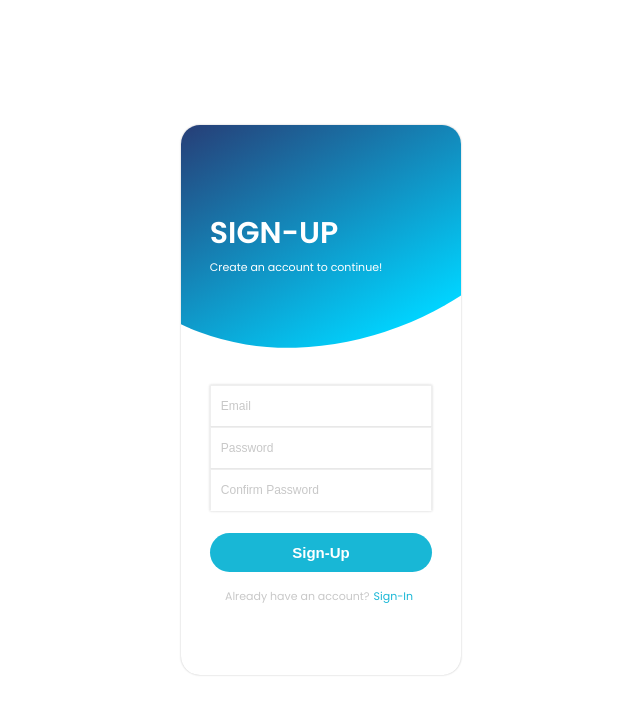
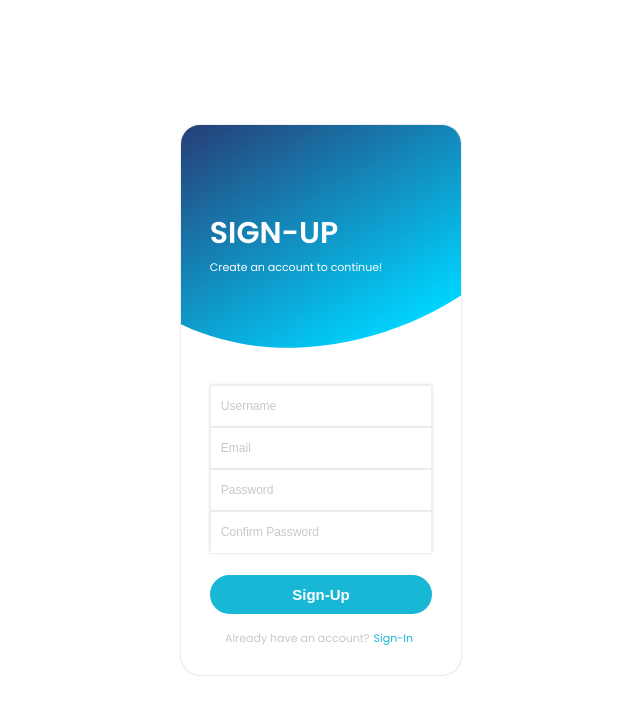
Before and after one commit to remediios/final-year-project, a React (Create React App) app in the folder front-end/fyp/: page /auth/signup in a window 1280 px wide. Shown: the top 714 px of the page, without its empty margins (319-959 px from the left). Built offline with nearby package versions, Linux system fonts and the light colour scheme; no server answers; the HTML template or start-up script is replaced by a standard one.

Commit message:
Error Handling on SignUp + conditional nesting code smell removal (ifs-switch statment) + Signup username feature with firebase signup function update

```diff
--- a/front-end/fyp/src/components/authentication/ResetPassword.js
+++ b/front-end/fyp/src/components/authentication/ResetPassword.js
@@ -18,11 +18,13 @@ const ResetPassword = () => {
   const { setCurrent } = useContext(AuthContext);
   const emailRef = useRef();
   const [error, setError] = useState("");
+  //eslint-disable-next-line
   const [loading, setLoading] = useState(false);
   const [message, setMessage] = useState("");
 
   useEffect(() => {
     return setCurrent("reset");
+    //eslint-disable-next-line
   }, []);
 
   async function handleSubmit(e) {
--- a/front-end/fyp/src/components/authentication/SignIn.js
+++ b/front-end/fyp/src/components/authentication/SignIn.js
@@ -20,10 +20,12 @@ const SignIn = () => {
   const emailRef = useRef();
   const passwordRef = useRef();
   const [error, setError] = useState("");
+  //eslint-disable-next-line
   const [loading, setLoading] = useState(false);
 
   useEffect(() => {
     return setCurrent("signin");
+    //eslint-disable-next-line
   }, []);
 
   async function handleSubmit(e) {
--- a/front-end/fyp/src/components/authentication/SignUp.js
+++ b/front-end/fyp/src/components/authentication/SignUp.js
@@ -17,33 +17,53 @@ const SignUp = () => {
   let navigate = useNavigate();
   const { setCurrent } = useContext(AuthContext);
   const { signup } = useAuth();
+  const usernameRef = useRef();
   const emailRef = useRef();
   const passwordRef = useRef();
   const passwordCheckRef = useRef();
   const [error, setError] = useState("");
+  //eslint-disable-next-line
   const [loading, setLoading] = useState(false);
+  const [val, setVal] = useState();
 
   useEffect(() => {
     return setCurrent("signup");
+    //eslint-disable-next-line
   }, []);
 
   async function handleSubmit(e) {
     e.preventDefault();
-
     if (passwordRef.current.value !== passwordCheckRef.current.value) {
       return setError("Passwords do not match");
     }
-
     try {
       setError("");
       setLoading(true);
-      await signup(emailRef.current.value, passwordRef.current.value);
+      await signup(
+        usernameRef.current.value,
+        emailRef.current.value,
+        passwordRef.current.value
+      );
       navigate("/dashboard");
     } catch (error) {
       console.log(error);
-      setError("Failed to create an account");
+      switch (error.code) {
+        case "auth/invalid-email":
+          setError("Please enter a valid email");
+          break;
+        case "auth/missing-email":
+          setError("Please enter a email");
+          break;
+        case "auth/email-already-in-use":
+          setError("Email already in use");
+          break;
+        case "auth/weak-password":
+          setError("Weak password (at least 6 characters)");
+          break;
+        default:
+          setError("Failed to create an account");
+      }
     }
-
     setLoading(false);
   }
 
@@ -52,6 +72,22 @@ const SignUp = () => {
       {error && <Alert severity="error">{error}</Alert>}
       <FormBoxContainer>
         <FormContainer id="signup" onSubmit={handleSubmit}>
+          <Input
+            value={val}
+            onChange={(e) => {
+              setVal(e.target.value.trim());
+            }}
+            onPaste={(e) => {
+              setVal(e.target.value.trim());
+            }}
+            onCopy={(e) => {
+              setVal(e.target.value.trim());
+            }}
+            type="text"
+            placeholder="Username"
+            ref={usernameRef}
+            required
+          />
           <Input type="email" placeholder="Email" ref={emailRef} />
           <Input type="password" placeholder="Password" ref={passwordRef} />
           <Input
@@ -69,6 +105,7 @@ const SignUp = () => {
           Already have an account?
           <BoldLink href="/auth/signin">Sign-In</BoldLink>
         </MutedLink>
+        {error && <Margin direction="vertical" margin="2em" />}
       </FormBoxContainer>
     </>
   );
--- a/front-end/fyp/src/contexts/AuthContext.js
+++ b/front-end/fyp/src/contexts/AuthContext.js
@@ -4,6 +4,7 @@ import {
   signInWithEmailAndPassword,
   signOut,
   sendPasswordResetEmail,
+  updateProfile,
 } from "firebase/auth";
 import React, { createContext, useContext, useEffect, useState } from "react";
 import { auth } from "../firebase";
@@ -18,8 +19,12 @@ export function AuthProvider({ children }) {
   const [currentUser, setCurrentUser] = useState();
   const [loading, setLoading] = useState(true);
 
-  function signup(email, password) {
-    return createUserWithEmailAndPassword(auth, email, password);
+  function signup(username, email, password) {
+    return createUserWithEmailAndPassword(auth, email, password).then(() => {
+      updateProfile(auth.currentUser, {
+        displayName: username,
+      });
+    });
   }
 
   function signin(email, password) {
--- a/front-end/fyp/src/pages/Dashboard.js
+++ b/front-end/fyp/src/pages/Dashboard.js
@@ -1,5 +1,5 @@
 import { Alert } from "@mui/material";
-import React, { useState } from "react";
+import React, { useEffect, useState } from "react";
 import { Card, Button } from "react-bootstrap";
 import { Link } from "react-router-dom";
 import { useAuth } from "../contexts/AuthContext";
@@ -20,6 +20,12 @@ const Dashboard = () => {
       setError("Failed to log out");
     }
   };
+
+  // FOR TESTING PURPOSES ONLY, REMOVE AFTER COMPLETED
+  useEffect(() => {
+    console.log(currentUser);
+    //eslint-disable-next-line
+  }, []);
 
   return (
     <>
```
